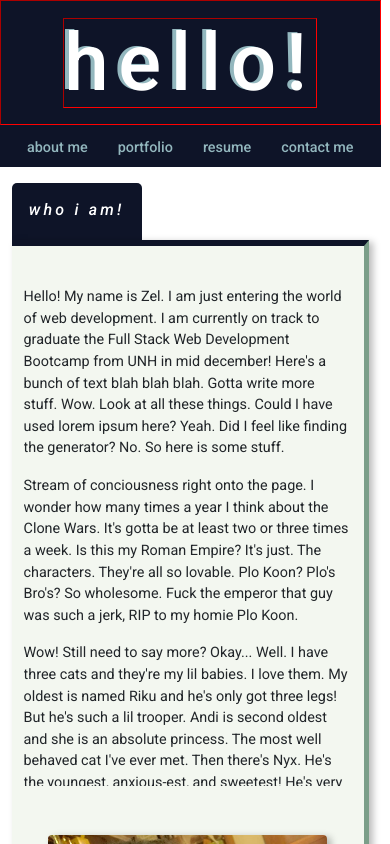
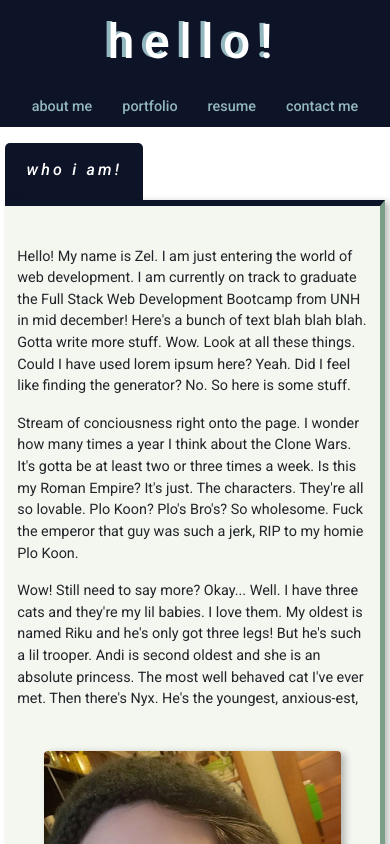
Before and after one commit to zelstart/react-portfolio, a React (Vite) app in the folder react-portfolio/: page / in a window 390 px wide. Shown: the top 844 px of the page. Built offline with nearby package versions, Linux system fonts and the light colour scheme.

Commit message:
just tweakin the stuff i broke in css mostly

```diff
--- a/react-portfolio/src/App.jsx
+++ b/react-portfolio/src/App.jsx
@@ -12,8 +12,10 @@ function App() {
   return (
     <Router>
       <div className="main-container">
+        <div className='header-nav'>
         <Header />
         < Nav />
+        </div>
         <main className="main-content">
           <Routes>
             <Route path="/" element={<AboutMe />} />
--- a/react-portfolio/src/components/Footer/Footer.css
+++ b/react-portfolio/src/components/Footer/Footer.css
@@ -1,7 +1,7 @@
 /* FOOTER */
 .footer {
     width: 100vw;
-    height: 50px;
+    height: 10vh;
     background: var(--bg);
     bottom: 0;
     width: 100%;
--- a/react-portfolio/src/components/Header/Header.css
+++ b/react-portfolio/src/components/Header/Header.css
@@ -8,7 +8,6 @@
     height: 15vh;
     background-color: var(--bg);
     top: 0;
-    border: inset 1px red;
   }
 
   .header h1 {
@@ -20,17 +19,16 @@
     text-shadow: -4px -1px 0px var(--acc1-light);
     margin: 0;
     white-space: nowrap;
-    border: inset 1px red;
   }
 
 
   /* SMALLER SCREENS */
   @media (max-width: 768px) {
     .header h1 {
-      font-size: 5rem;
+      font-size: 3rem;
     }
 
     .header {
-      height: 125px;
+      height: 10vh;
     }
   }
--- a/react-portfolio/src/components/Nav/Nav.css
+++ b/react-portfolio/src/components/Nav/Nav.css
@@ -1,4 +1,3 @@
-
 /* NAV STUFF */
 nav {
     display: flex;
--- a/react-portfolio/src/components/pages/AboutMe/AboutMe.jsx
+++ b/react-portfolio/src/components/pages/AboutMe/AboutMe.jsx
@@ -1,7 +1,7 @@
 import React from 'react';
 import { Row, Col } from 'react-bootstrap';
+import './AboutMe.css';
 import '../../../style.css';
-import './AboutMe.css';
 import profilePic from '../../../assets/images/profile-pic.jpg';
 import catPeek from '../../../assets/images/cat-peek-1.png';
 
@@ -10,7 +10,7 @@ import catPeek from '../../../assets/images/cat-peek-1.png';
 function AboutMe() {
     return (
 
-        <Row className="about-me vw-100 justify-content-center my-3">
+        <Row className="about-me justify-content-center my-3">
 
             <Col xs={4} sm={4} md={3} lg={2} className='cstm-tab'>
                 who i am!
--- a/react-portfolio/src/components/pages/Portfolio/Portfolio.jsx
+++ b/react-portfolio/src/components/pages/Portfolio/Portfolio.jsx
@@ -8,7 +8,7 @@ import '../../../style.css';
 
 function Portfolio() {
     return (
-        <Row className="row vw-100 justify-content-center p-5">
+        <Row className="row justify-content-center p-5">
             {projectData.map((project, index) => (
                 <Col md={4} key={index}>
                     <ProjectCard project={project} />
--- a/react-portfolio/src/style.css
+++ b/react-portfolio/src/style.css
@@ -8,16 +8,22 @@
     --acc2-light-t: #CFE0C340;
 }
 
+body {
+    margin: 0;
+    padding: 0;
+    overflow-x: hidden;
+}
+
 .main-container {
     display: flex;
     flex-direction: column;
     min-height: 100vh;
+    justify-content: space-between;
 }
 
 .main-content {
-    min-height: calc(100vh - 200px - 50px);
+    min-height: calc(100vh - 15vh -10vh);
     display: flex;
-    justify-content: center;
     align-items: center;
     overflow: auto;
 }
@@ -36,10 +42,7 @@ background: rgb(175, 94, 94);
 
 
 @media (max-width: 768px) {
-
-
     .main-content {
         min-height: calc(100vh - 125px - 50px);
     }
-
 }
```
